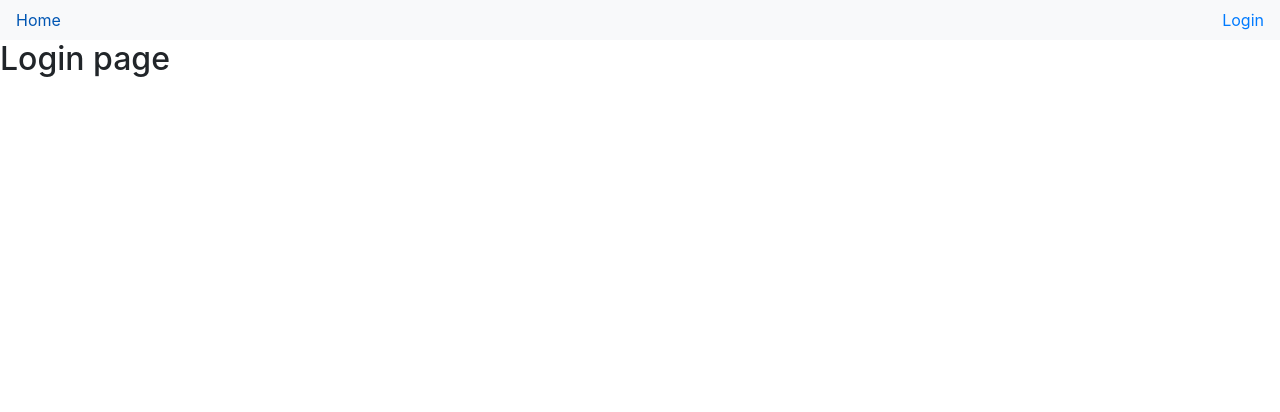
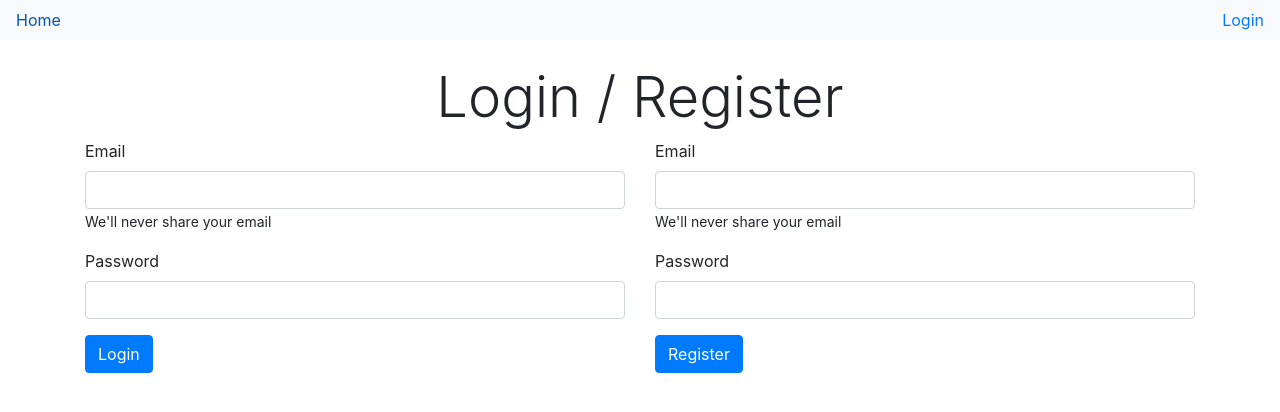
Before and after one commit to mejustdev/firebase-mongodb-auth-boilerplate, a Next.js app in the folder client/: page /login in a window 1280 px wide. Shown: the top 412 px of the page. Built offline with nearby package versions, Linux system fonts and the light colour scheme.

Commit message:
add form ui

```diff
--- a/client/pages/login.js
+++ b/client/pages/login.js
@@ -1,7 +1,57 @@
+import firebase from '../firebase';
+import { useState } from 'react';
+import { useRouter } from 'next/router';
+
 const Login = () => {
+  const [email, setEmail] = useState('');
+  const [pass, setPass] = useState('');
+  const router = useRouter();
+
+  const register = () => {
+    //
+  };
+
+  const login = () => {
+    //
+  };
+
+  const loginRegisterForm = (buttonName) => (
+    <div className='col-md-6'>
+      <div className='form-group'>
+        <label>Email</label>
+        <input
+          type='email'
+          onChange={(e) => setEmail(e.target.value)}
+          value={email}
+          className='form-control'
+        />
+        <small>We'll never share your email</small>
+      </div>
+
+      <div className='form-group'>
+        <label>Password</label>
+        <input
+          type='email'
+          onChange={(e) => setPassword(e.target.value)}
+          value={pass}
+          className='form-control'
+        />
+      </div>
+
+      <div>
+        <button onClick={register} className='btn btn-primary'>
+          {buttonName}
+        </button>
+      </div>
+    </div>
+  );
+
   return (
-    <div>
-      <h2>Login page</h2>
+    <div className='container'>
+      <h2 className='text-center pt-4 display-4'>Login / Register</h2>
+      <div className='row'>
+        {loginRegisterForm('Login')} {loginRegisterForm('Register')}
+      </div>
     </div>
   );
 };
```
